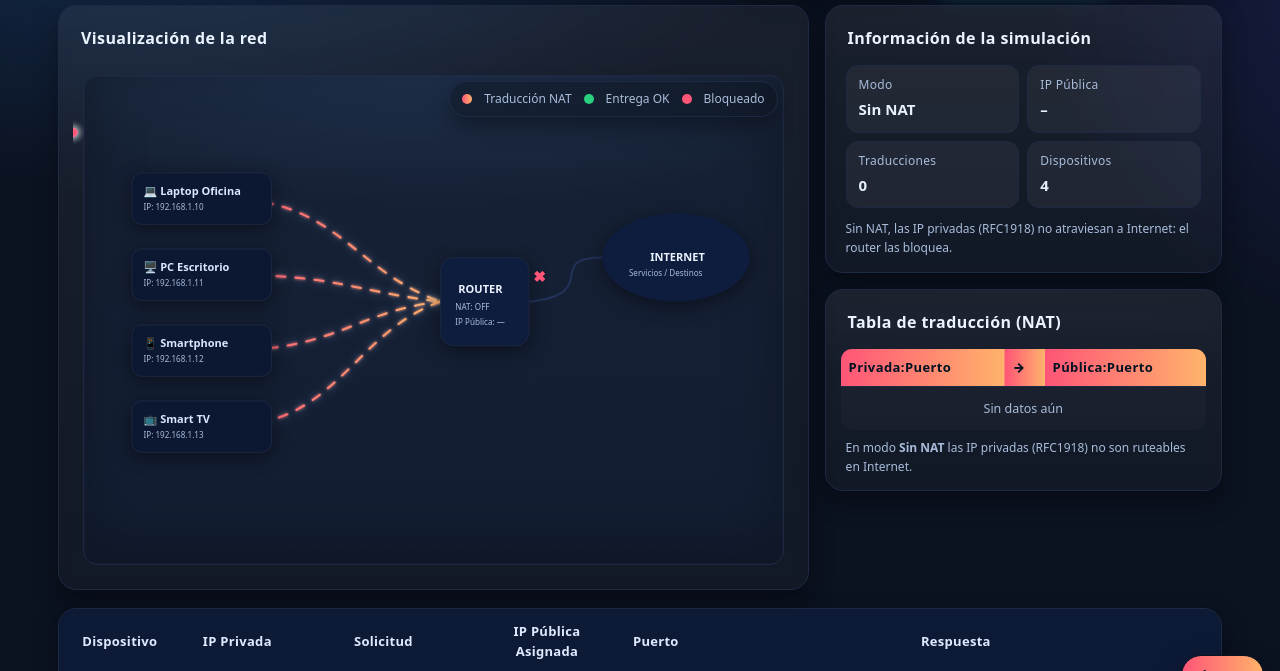
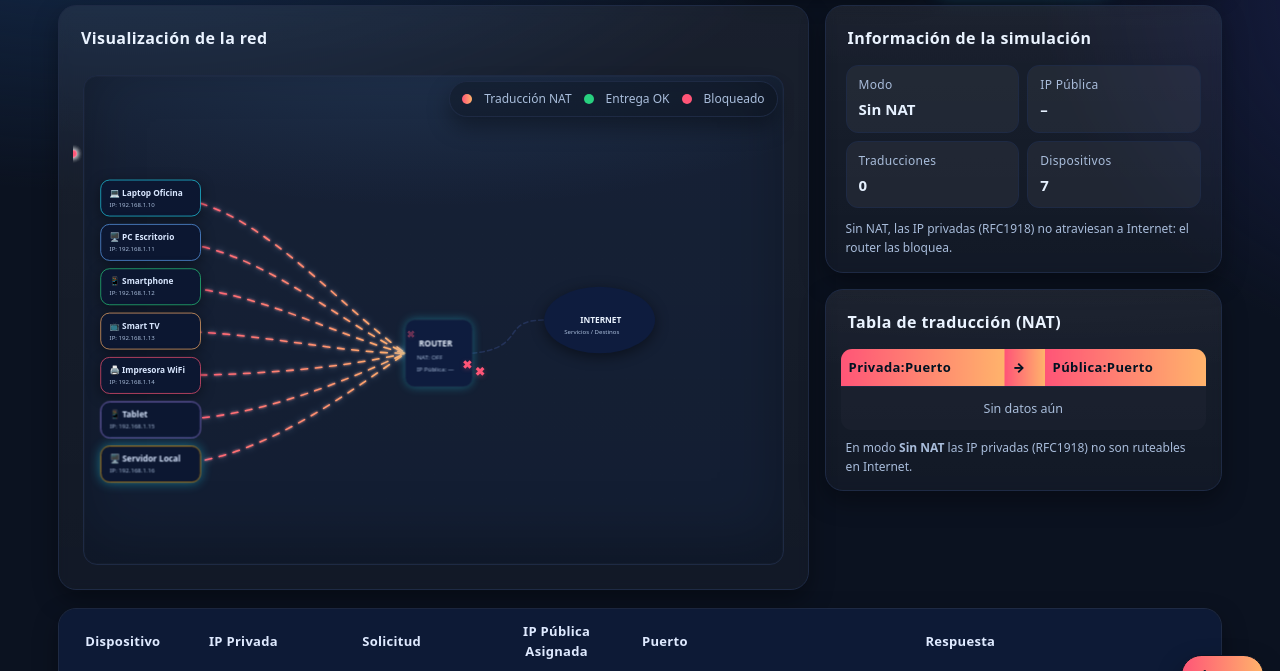
Before and after one commit to Yairzu/NAT, a plain HTML site: page NAT/index.html in a window 1280 px wide. Both pictures are taken after a click on the tab "Sin NAT". Shown: the part 88-759 px from the top of the page. Drawn offline with Linux system fonts and the light colour scheme.

Commit message:
Arreglos del simulador

```diff
--- a/NAT/config.js
+++ b/NAT/config.js
@@ -12,8 +12,8 @@ export const CONFIG = {
     IP_PUBLICA_MIN: 1,
     IP_PUBLICA_MAX: 100,
     PUERTO_BASE: 5000,
-    MAX_DISPOSITIVOS: 4,
-    MIN_DISPOSITIVOS: 3
+    MAX_DISPOSITIVOS: 7,
+    MIN_DISPOSITIVOS: 1
   },
 
   ANIMACION: {
@@ -36,25 +36,25 @@ export const CONFIG = {
   },
 
   SVG: {
-    CAJA_VISTA: '0 0 980 510',
+    CAJA_VISTA: '0 0 1300 600',
     DISPOSITIVO: {
-      ANCHO: 190,
-      ALTO: 70,
-      X_IZQUIERDA: 80,
-      Y_SUPERIOR: 90,
-      Y_INFERIOR: 400
+      ANCHO: 180,
+      ALTO: 65,
+      X_IZQUIERDA: 50,
+      Y_SUPERIOR: 80,
+      Y_INFERIOR: 560
     },
     ROUTER: {
       ANCHO: 120,
       ALTO: 120,
-      X: 500,
-      Y: 170
+      X: 600,
+      Y: 300
     },
     INTERNET: {
       RADIO_X: 100,
       RADIO_Y: 60,
-      X: 820,
-      Y: 170
+      X: 950,
+      Y: 300
     }
   },
 
@@ -146,10 +146,10 @@ export const CONFIG = {
     TABLA_NAT: '#natTable tbody',
 
     SVG: 'svg',
-    RUTAS: ['#p1', '#p2', '#p3', '#p4'],
+    RUTAS: ['#p1', '#p2', '#p3', '#p4', '#p5', '#p6', '#p7'],
     ENLACE_RI: '#pr',
-    GRUPOS_DISPOSITIVOS: ['#dev1', '#dev2', '#dev3', '#dev4'],
-    IPS_DISPOSITIVOS: ['#dev1Ip', '#dev2Ip', '#dev3Ip', '#dev4Ip'],
+    GRUPOS_DISPOSITIVOS: ['#dev1', '#dev2', '#dev3', '#dev4', '#dev5', '#dev6', '#dev7'],
+    IPS_DISPOSITIVOS: ['#dev1Ip', '#dev2Ip', '#dev3Ip', '#dev4Ip', '#dev5Ip', '#dev6Ip', '#dev7Ip'],
     NODO_ROUTER: '#router',
     NODO_INTERNET: '#internet'
   },
--- a/NAT/index.html
+++ b/NAT/index.html
@@ -48,7 +48,7 @@
             <span>Bloqueado</span>
           </div>
 
-          <svg viewBox="0 0 980 510" xmlns="http://www.w3.org/2000/svg" aria-label="Topología de red">
+          <svg viewBox="0 0 1300 600" xmlns="http://www.w3.org/2000/svg" aria-label="Topología de red">
             <defs>
               <linearGradient id="gradAccent" x1="0%" y1="0%" x2="100%" y2="0%">
                 <stop offset="0%" stop-color="var(--accent)"/>
@@ -64,42 +64,64 @@
             </defs>
 
             <g id="paths">
-              <path id="p1" class="link" d="M 180 120 C 280 150 420 200 500 210" aria-label="Conexión dispositivo 1 a router"/>
-              <path id="p2" class="link" d="M 160 220 C 280 210 420 210  500 210" aria-label="Conexión dispositivo 2 a router"/>
-              <path id="p3" class="link" d="M 180 320 C 280 260 420 220  500 210" aria-label="Conexión dispositivo 3 a router"/>
-              <path id="p4" class="link" d="M 160 400 C 280 300 420 230  500 210" aria-label="Conexión dispositivo 4 a router"/>
-              <path id="pr" class="link" d="M 560 210 C 690 200 740 210  820 210" aria-label="Conexión router a Internet"/>
+              <!-- Rutas desde dispositivos al router -->
+              <path id="p1" class="link" d="M 230 112 C 350 150 450 200 600 300" aria-label="Conexión dispositivo 1 a router"/>
+              <path id="p2" class="link" d="M 230 192 C 350 220 450 250 600 300" aria-label="Conexión dispositivo 2 a router"/>
+              <path id="p3" class="link" d="M 230 272 C 350 280 450 280 600 300" aria-label="Conexión dispositivo 3 a router"/>
+              <path id="p4" class="link" d="M 230 352 C 350 340 450 320 600 300" aria-label="Conexión dispositivo 4 a router"/>
+              <path id="p5" class="link" d="M 230 432 C 350 380 450 340 600 300" aria-label="Conexión dispositivo 5 a router"/>
+              <path id="p6" class="link" d="M 230 512 C 350 420 450 360 600 300" aria-label="Conexión dispositivo 6 a router"/>
+              <path id="p7" class="link" d="M 230 592 C 350 460 450 380 600 300" aria-label="Conexión dispositivo 7 a router"/>
+              <!-- Ruta del router a Internet -->
+              <path id="pr" class="link" d="M 720 300 C 800 300 850 300 950 300" aria-label="Conexión router a Internet"/>
             </g>
 
-            <g id="dev1" class="node" transform="translate(80,80)" role="group" aria-label="Laptop Oficina">
-              <rect rx="14" ry="14" width="190" height="70"/>
-              <text class="label" x="16" y="30" data-max="158">💻 Laptop Oficina</text>
-              <text class="sub" x="16" y="50" id="dev1Ip">IP: –</text>
+            <!-- Columna Izquierda - Dispositivos 1-4 -->
+            <g id="dev1" class="node" transform="translate(50,80)" role="group" aria-label="Laptop Oficina">
+              <rect rx="14" ry="14" width="180" height="65"/>
+              <text class="label" x="16" y="28" data-max="148">💻 Laptop Oficina</text>
+              <text class="sub" x="16" y="48" id="dev1Ip">IP: –</text>
             </g>
-            <g id="dev2" class="node" transform="translate(80,170)" role="group" aria-label="PC Escritorio">
-              <rect rx="14" ry="14" width="190" height="70"/>
-              <text class="label" x="16" y="30" data-max="158">🖥️ PC Escritorio</text>
-              <text class="sub" x="16" y="50" id="dev2Ip">IP: –</text>
+            <g id="dev2" class="node" transform="translate(50,160)" role="group" aria-label="PC Escritorio">
+              <rect rx="14" ry="14" width="180" height="65"/>
+              <text class="label" x="16" y="28" data-max="148">🖥️ PC Escritorio</text>
+              <text class="sub" x="16" y="48" id="dev2Ip">IP: –</text>
             </g>
-            <g id="dev3" class="node" transform="translate(80,260)" role="group" aria-label="Smartphone">
-              <rect rx="14" ry="14" width="190" height="70"/>
-              <text class="label" x="16" y="30" data-max="158">📱 Smartphone</text>
-              <text class="sub" x="16" y="50" id="dev3Ip">IP: –</text>
+            <g id="dev3" class="node" transform="translate(50,240)" role="group" aria-label="Smartphone">
+              <rect rx="14" ry="14" width="180" height="65"/>
+              <text class="label" x="16" y="28" data-max="148">📱 Smartphone</text>
+              <text class="sub" x="16" y="48" id="dev3Ip">IP: –</text>
             </g>
-            <g id="dev4" class="node" transform="translate(80,350)" role="group" aria-label="Smart TV">
-              <rect rx="14" ry="14" width="190" height="70"/>
-              <text class="label" x="16" y="30" data-max="158">📺 Smart TV</text>
-              <text class="sub" x="16" y="50" id="dev4Ip">IP: –</text>
+            <g id="dev4" class="node" transform="translate(50,320)" role="group" aria-label="Smart TV">
+              <rect rx="14" ry="14" width="180" height="65"/>
+              <text class="label" x="16" y="28" data-max="148">📺 Smart TV</text>
+              <text class="sub" x="16" y="48" id="dev4Ip">IP: –</text>
+            </g>
+            <!-- Columna Derecha - Dispositivos 5-7 -->
+            <g id="dev5" class="node" transform="translate(50,400)" role="group" aria-label="Impresora WiFi">
+              <rect rx="14" ry="14" width="180" height="65"/>
+              <text class="label" x="16" y="28" data-max="148">🖨️ Impresora WiFi</text>
+              <text class="sub" x="16" y="48" id="dev5Ip">IP: –</text>
+            </g>
+            <g id="dev6" class="node" transform="translate(50,480)" role="group" aria-label="Tablet">
+              <rect rx="14" ry="14" width="180" height="65"/>
+              <text class="label" x="16" y="28" data-max="148">📱 Tablet</text>
+              <text class="sub" x="16" y="48" id="dev6Ip">IP: –</text>
+            </g>
+            <g id="dev7" class="node" transform="translate(50,560)" role="group" aria-label="Servidor Local">
+              <rect rx="14" ry="14" width="180" height="65"/>
+              <text class="label" x="16" y="28" data-max="148">🖥️ Servidor Local</text>
+              <text class="sub" x="16" y="48" id="dev7Ip">IP: –</text>
             </g>
 
-            <g id="router" class="node router" transform="translate(500,170)" role="group" aria-label="Router con NAT">
+            <g id="router" class="node router" transform="translate(600,300)" role="group" aria-label="Router con NAT">
               <rect rx="18" ry="18" width="120" height="120"/>
               <text class="label" x="24" y="48">ROUTER</text>
               <text class="sub" x="20" y="72" id="routerNat">NAT: ON</text>
               <text class="sub" x="20" y="92" id="routerPub">IP Pública: –</text>
             </g>
 
-            <g id="internet" class="node internet" transform="translate(820,170)" role="group" aria-label="Internet y servicios">
+            <g id="internet" class="node internet" transform="translate(950,300)" role="group" aria-label="Internet y servicios">
               <ellipse rx="100" ry="60"/>
               <text class="label" x="-35" y="5">INTERNET</text>
               <text class="sub" x="-64" y="25">Servicios / Destinos</text>
--- a/NAT/services/AnimationService.js
+++ b/NAT/services/AnimationService.js
@@ -121,7 +121,8 @@ export class AnimationService {
     const elipse = nodoInternet.querySelector('ellipse');
     const radioX = Number(elipse.getAttribute('rx'));
 
-    const xContacto = parseFloat(x) - radioX;
+    // Posicionar el efecto en el centro del nodo Internet para mejor visibilidad
+    const xContacto = parseFloat(x);
     const yContacto = parseFloat(y);
 
     const anillo = this.crearAnilloOndulacion(xContacto, yContacto);
@@ -139,18 +140,19 @@ export class AnimationService {
     const anillo = document.createElementNS('http://www.w3.org/2000/svg', 'circle');
     anillo.setAttribute('cx', x);
     anillo.setAttribute('cy', y);
-    anillo.setAttribute('r', '6');
-    anillo.setAttribute('fill', 'none');
+    anillo.setAttribute('r', '12');
+    anillo.setAttribute('fill', 'var(--ok)');
+    anillo.setAttribute('fill-opacity', '0.4');
     anillo.setAttribute('stroke', 'var(--ok)');
-    anillo.setAttribute('stroke-width', '2');
+    anillo.setAttribute('stroke-width', '4');
     anillo.style.display = 'block';
     anillo.style.visibility = 'visible';
     anillo.style.opacity = '1';
 
     const animacionRadio = document.createElementNS('http://www.w3.org/2000/svg', 'animate');
     animacionRadio.setAttribute('attributeName', 'r');
-    animacionRadio.setAttribute('from', '6');
-    animacionRadio.setAttribute('to', '28');
+    animacionRadio.setAttribute('from', '12');
+    animacionRadio.setAttribute('to', '50');
     animacionRadio.setAttribute('dur', '0.8s');
     animacionRadio.setAttribute('fill', 'freeze');
 
@@ -182,8 +184,8 @@ export class AnimationService {
     }
 
     const [, x, y] = coincidenciaTraduccion;
-    const xExplosion = parseFloat(x) + 126;
-    const yExplosion = parseFloat(y) + 28;
+    const xExplosion = parseFloat(x) + 60;
+    const yExplosion = parseFloat(y) + 60;
 
     const textoExplosion = this.crearTextoExplosion(xExplosion, yExplosion);
     this.svg.appendChild(textoExplosion);
@@ -219,18 +221,31 @@ export class AnimationService {
       return;
     }
 
-    const cajaSVG = this.svg.getBoundingClientRect();
-    const cajaRouter = nodoRouter.getBBox();
-    const x = cajaRouter.x + cajaRouter.width + 6;
-    const y = cajaRouter.y + 24;
+    const transformacion = nodoRouter.getAttribute('transform') || '';
+    const coincidenciaTraduccion = /translate\(([-\d.]+)\s*,\s*([-\d.]+)\)/.exec(transformacion);
 
-    const insignia = document.createElement('div');
-    insignia.className = 'port-badge';
-    insignia.style.left = (cajaSVG.left + (x / this.svg.viewBox.baseVal.width) * cajaSVG.width) + 'px';
-    insignia.style.top = (cajaSVG.top + (y / this.svg.viewBox.baseVal.height) * cajaSVG.height) + 'px';
+    if (!coincidenciaTraduccion) {
+      logger.error('No se pudo analizar la transformación del nodo de router');
+      return;
+    }
+
+    const [, x, y] = coincidenciaTraduccion;
+    const xInsignia = parseFloat(x) + 130;
+    const yInsignia = parseFloat(y) + 20;
+
+    const insignia = document.createElementNS('http://www.w3.org/2000/svg', 'text');
+    insignia.setAttribute('x', xInsignia);
+    insignia.setAttribute('y', yInsignia);
+    insignia.setAttribute('fill', 'var(--ok)');
+    insignia.setAttribute('font-size', '12');
+    insignia.setAttribute('font-weight', 'bold');
+    insignia.setAttribute('text-anchor', 'start');
+    insignia.style.display = 'block';
+    insignia.style.visibility = 'visible';
+    insignia.style.opacity = '1';
     insignia.textContent = 'NAT: ' + texto;
 
-    document.body.appendChild(insignia);
+    this.svg.appendChild(insignia);
 
     setTimeout(() => {
       if (insignia.parentNode) {
--- a/NAT/services/NetworkService.js
+++ b/NAT/services/NetworkService.js
@@ -17,7 +17,7 @@ export class NetworkService {
   }
 
   generarIPPrivada(indice) {
-    const ip = `${CONFIG.RED.RANGO_IP_PUBLICA}${CONFIG.RED.INICIO_IP_PRIVADA + indice}`;
+    const ip = `${CONFIG.RED.RANGO_IP_PRIVADA}${CONFIG.RED.INICIO_IP_PRIVADA + indice}`;
     return ip;
   }
 
--- a/NAT/services/SVGService.js
+++ b/NAT/services/SVGService.js
@@ -140,7 +140,7 @@ export class SVGService {
 
     for (let i = 0; i < cantidad && i < this.ipsDispositivos.length; i++) {
       if (this.ipsDispositivos[i]) {
-        this.ipsDispositivos[i].textContent = `IP: 192.168.1.${10 + i}`;
+        this.ipsDispositivos[i].textContent = `IP: ${CONFIG.RED.RANGO_IP_PRIVADA}${CONFIG.RED.INICIO_IP_PRIVADA + i}`;
       }
     }
 
```
Also changed, not shown: NAT/styles.css (+87 -0 lines), 1 other file.
